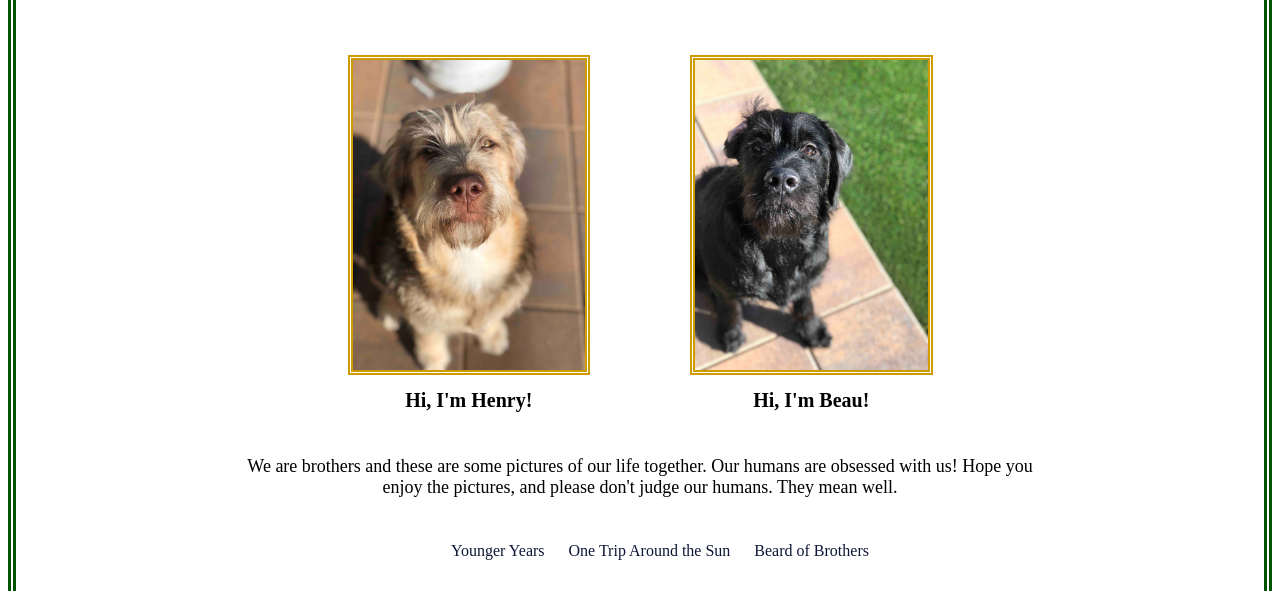
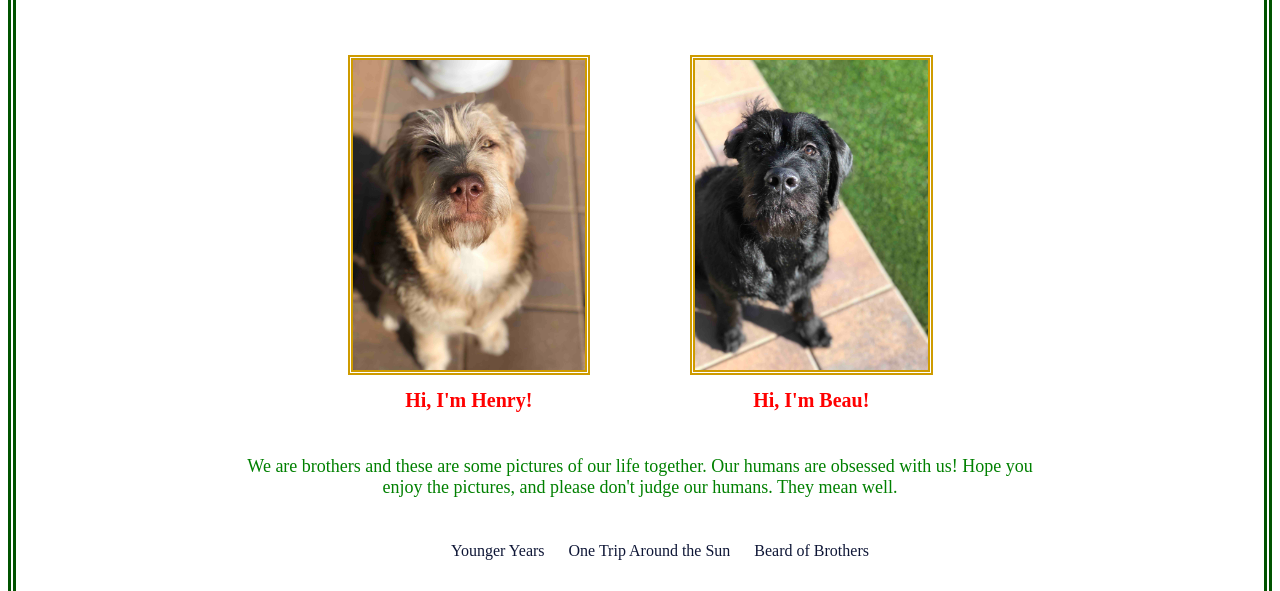
Before and after one commit to LaunchCodeAllhubs/js-assignment-4-html-me-something-nicholeoneill, a website: page index.html in a window 1280 px wide. Shown: the part 209-800 px from the top of the page. Drawn offline with Linux system fonts and the light colour scheme.

Commit message:
added requirements for autograder

```diff
--- a/index.html
+++ b/index.html
@@ -5,7 +5,7 @@
       <title>Henry &amp; Beau</title>
    </head>
    <body>
-      <header>
+      <header id="mainHeading">
          <div id="heading">
             <h1>Henry &amp; Beau</h1>
             <h2>A Tail Of Two Brothers</h2>
@@ -24,7 +24,7 @@
             </div>
          </div>
          <div class="text">
-            <p>We are brothers and these are some pictures of our life together. Our humans are obsessed with us! Hope you enjoy the pictures, and please don't judge our humans. They mean well.</p>
+            <p id="testP" class="funParagraph" >We are brothers and these are some pictures of our life together. Our humans are obsessed with us! Hope you enjoy the pictures, and please don't judge our humans. They mean well.</p>
          </div>
 
 
--- a/styles.css
+++ b/styles.css
@@ -15,10 +15,17 @@ header {
 }
 
 /****Style for the introduction****/
+#mainHeading {
+    color: red;
+}
 #heading {
     text-decoration: underline 5px rgb(206, 155, 0);
     padding: 10px;
     margin: 10px;
+}
+
+#testP {
+    color: green;
 }
 
 h1 {
```
